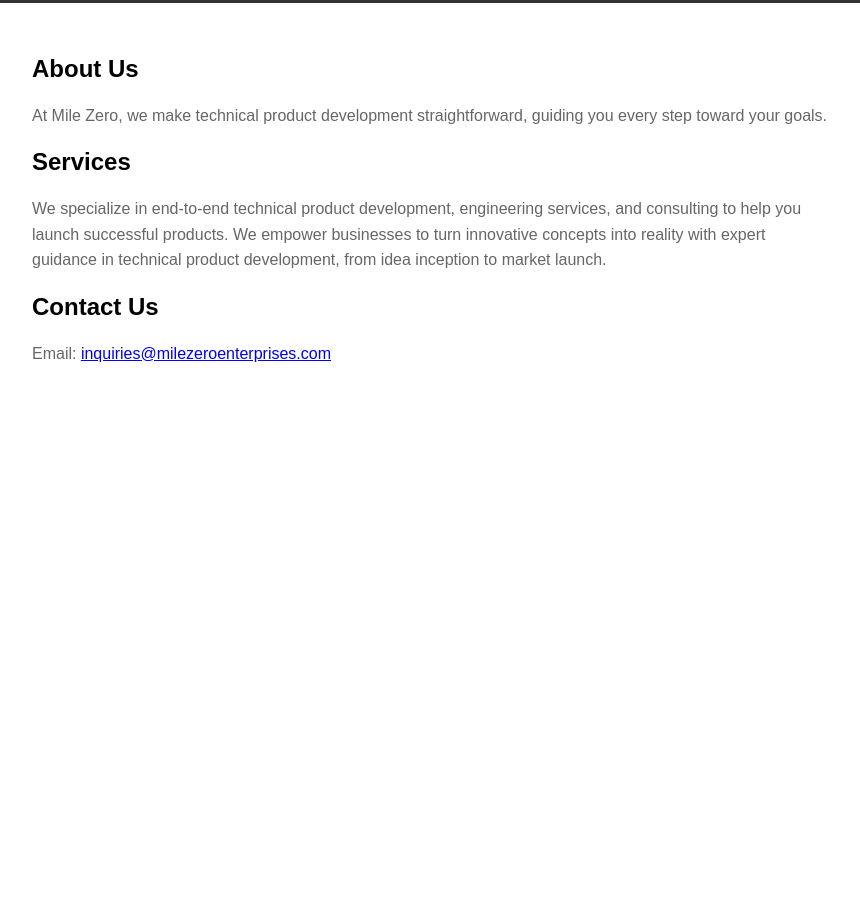
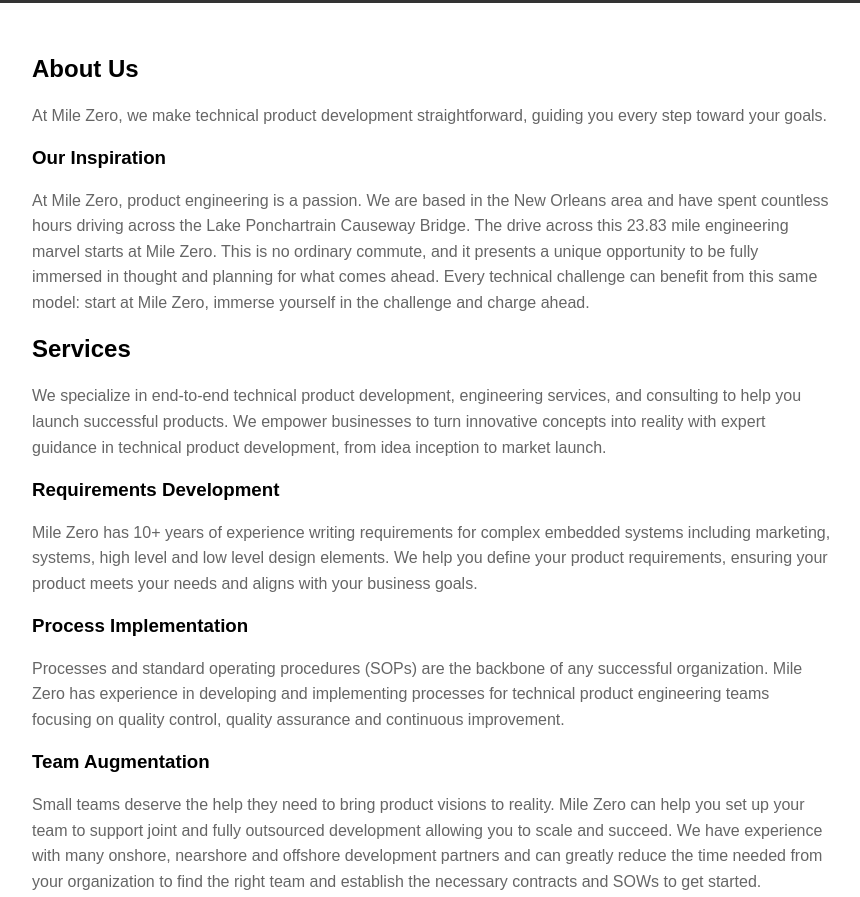
Before and after one commit to MILE-ZERO/milezero.github.io, a plain HTML site: page index.html in a window 1280 px wide. Shown: the part 182-1079 px from the top of the page, without its empty margins (208-1068 px from the left). Before the commit the page ends 800 px from the top, so only its background shows below. Drawn offline with Linux system fonts and the light colour scheme.

Commit message:
Expanded services section

```diff
--- a/index.html
+++ b/index.html
@@ -31,6 +31,15 @@
             At Mile Zero, we make technical product development straightforward, guiding you
             every step toward your goals.
         </p>
+        <h3>Our Inspiration</h3>
+        <p>
+            At Mile Zero, product engineering is a passion.  We are based in the New Orleans area
+            and have spent countless hours driving across the Lake Ponchartrain Causeway Bridge.
+            The drive across this 23.83 mile engineering marvel starts at Mile Zero.  This is no
+            ordinary commute, and it presents a unique opportunity to be fully immersed in thought
+            and planning for what comes ahead.  Every technical challenge can benefit from this same
+            model: start at Mile Zero, immerse yourself in the challenge and charge ahead.
+        </p>
         <h2>Services</h2>
         <p>
             We specialize in end-to-end technical product development, engineering services,
@@ -38,6 +47,26 @@
             turn innovative concepts into reality with expert guidance in technical product
             development, from idea inception to market launch.
         </p>
+        <h3>Requirements Development</h3>
+        <p>
+            Mile Zero has 10+ years of experience writing requirements for complex embedded systems
+            including marketing, systems, high level and low level design elements. We help you define
+            your product requirements, ensuring your product meets your needs and aligns with your business goals.
+        </p>
+        <h3>Process Implementation</h3>
+        <p>
+            Processes and standard operating procedures (SOPs) are the backbone of any successful organization.
+            Mile Zero has experience in developing and implementing processes for technical product engineering
+            teams focusing on quality control, quality assurance and continuous improvement.
+        </p>
+        <h3>Team Augmentation</h3>
+        <p>
+            Small teams deserve the help they need to bring product visions to reality.  Mile Zero can help you set up your
+            team to support joint and fully outsourced development allowing you to scale and succeed.  We have
+            experience with many onshore, nearshore and offshore development partners and can greatly reduce
+            the time needed from your organization to find the right team and establish the necessary contracts
+            and SOWs to get started.
+        </p>
         <h2>Contact Us</h2>
         <p>Email: <a href="mailto:inquiries@milezeroenterprises.com">inquiries@milezeroenterprises.com</a></p>
     </div>
```
